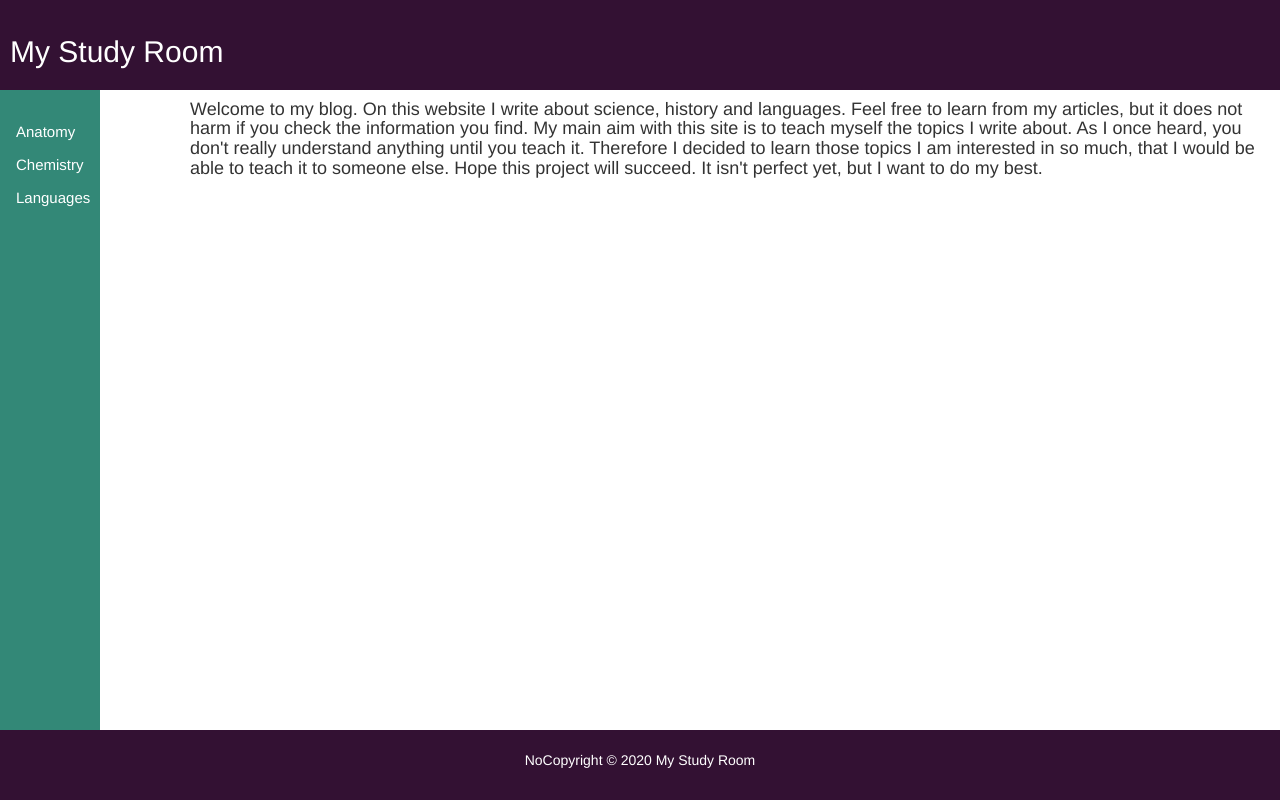
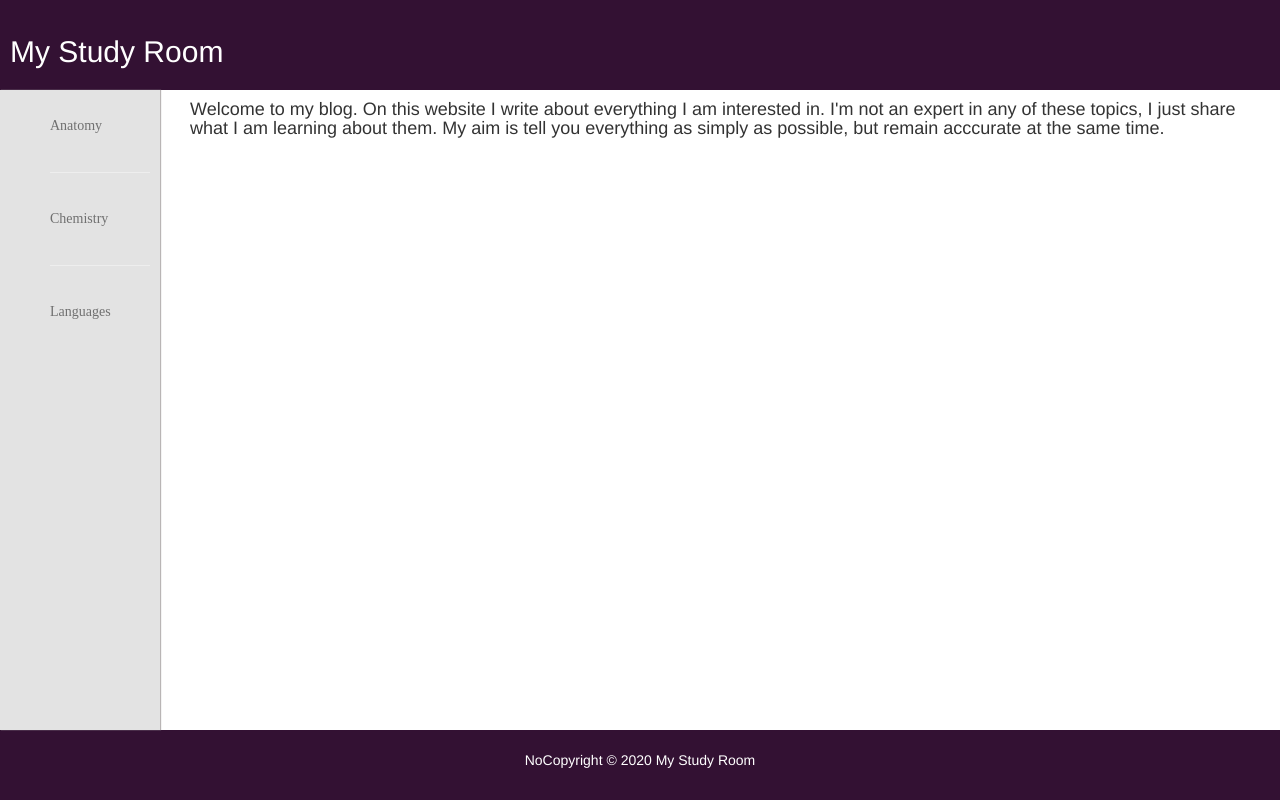
Before and after one commit to masodik/my-first-blog, a Django app: template blog/templates/blog/home_page.html in a window 1280 px wide. Run offline with Django 3.2, Linux system fonts and the light colour scheme; the template is opened without the code that fills it, so the values that code supplies are empty; some libraries are stand-ins or nearby versions.

Commit message:
Copying a sidebar

```diff
--- a/blog/static/css/blog.css
+++ b/blog/static/css/blog.css
@@ -22,7 +22,7 @@ header h1 a {
 	margin-bottom: 30px;
 }
 
-sidenav {
+/*sidenav {
 	height: 100%;
 	width: 100px;
 	position: fixed;
@@ -44,6 +44,39 @@ sidenav a{
 
 sidenav a:hover{
 	color: #f1f1f1;
+}*/
+
+.sidebar {
+	width: 160px;
+	float: left;
+	padding: 10px;
+	background-color: #e3e3e3;
+	box-shadow: #b9b5b5 1px 0 1px 0;
+  position: fixed;
+	top: 90px;
+	bottom: 70px;
+	font-family: Ubuntu;
+	font-size: 12,5px;
+  color: #707070;
+}
+
+.sidebar a:hover{
+	color: #a5a5a5;
+}
+
+.valami{
+	margin: 0;
+	padding: 10;
+	list-style: none;
+}
+
+.valami > li{
+	padding: 16px 0;
+
+}
+
+.sin{
+	color: #707070;
 }
 
 main {
@@ -85,3 +118,9 @@ footer {
 	bottom: 0;
 	width: 100%;
 }
+
+.top-menu {
+	float:right;
+	position: absolute;
+	top: 10px;
+}
--- a/blog/templates/blog/base.html
+++ b/blog/templates/blog/base.html
@@ -37,11 +37,7 @@
 	   {% endblock %}
     </header>
 
-    <sidenav>
-      <a href="/anatomy">Anatomy</a>
-      <a href="/chemistry">Chemistry</a>
-      <a href="/languages">Languages</a>
-    </sidenav>
+
 
     <main>
         {% block welcome %}
@@ -54,6 +50,21 @@
        <footer>
 	      <p> NoCopyright &copy; <script> document.write(new Date().getFullYear())</script> My Study Room</p>
        </footer>
+
+       <div class="sidebar">
+         <span class="sidebar-content">
+           <ul class="valami">
+             <li>
+               <a class="sin"href="/anatomy">Anatomy</a></li>
+               <hr>
+               <li><a class="sin"href="/chemistry">Chemistry</a></li>
+               <hr>
+               <li><a class="sin" href="/languages">Languages</a></li>
+           </ul>
+         </span>
+       </div>
+
+
        <!-- jQuery (necessary for Bootstrap's JavaScript plugins) -->
        <script src="https://ajax.googleapis.com/ajax/libs/jquery/1.11.3/jquery.min.js"></script>
        <!-- Include all compiled plugins (below), or include individual files as needed -->
--- a/blog/templates/blog/german.html
+++ b/blog/templates/blog/german.html
@@ -5,7 +5,7 @@
 {% endblock %}
 
 {% block content %}
-   <p>Hier kannst du meine neuste Beiträgen auf Deutsch finden. Jetzt gibt es noch nicht keine. Aber diese Kanale sind sehr lehrreich.</p>
+   <p>Hier kannst du meine neuste Beiträgen auf Deutsch finden. Jetzt gibt es noch nicht keine. Aber diese Kanäle sind sehr lehrreich.</p>
    <ul><li><h2><a href="https://youtu.be/OvtzcveUTY8">MrWissen2Go</a></h2></li>
    <li><h2><a href="https://youtu.be/r7tKcZR9GnU">DeutschLera</a></h2></li>
    <li><h2><a href="https://youtu.be/jun9hjqCzqE?list=PLWb63eP-Esk8AhCA7SzjCbvMfqzvpxvGV">Die Schlachter Audiobibel</a></h2></li></ul>
--- a/blog/templates/blog/home_page.html
+++ b/blog/templates/blog/home_page.html
@@ -1,7 +1,7 @@
 {% extends 'blog/base.html' %}
 
 {% block welcome %}
-     <h4>Welcome to my blog. On this website I write about science, history and languages. Feel free to learn from my articles, but it does not harm if you check the information you find. My main aim with this site is to teach myself the topics I write about. As I once heard, you don't really understand anything until you teach it. Therefore I decided to learn those topics I am interested in so much, that I would be able to teach it to someone else. Hope this project will succeed. It isn't perfect yet, but I want to do my best.</h4>
+     <h4>Welcome to my blog. On this website I write about everything I am interested in. I'm not an expert in any of these topics, I just share what I am learning about them. My aim is tell you everything as simply as possible, but remain acccurate at the same time. </h4>
 <br>
 <br>
 <br>
```
